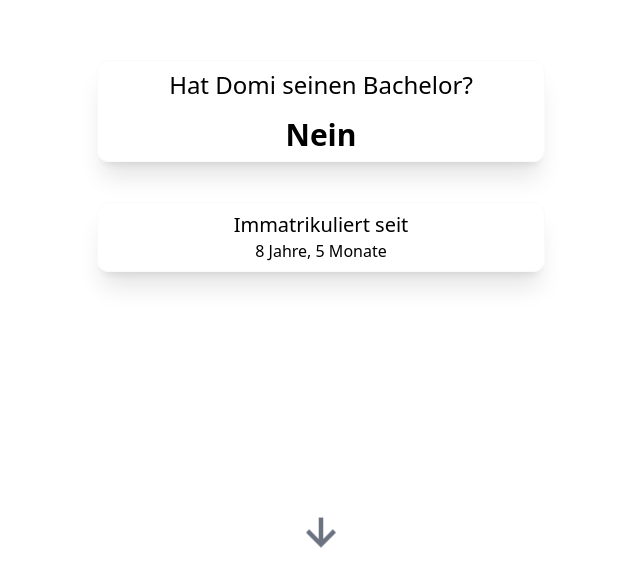
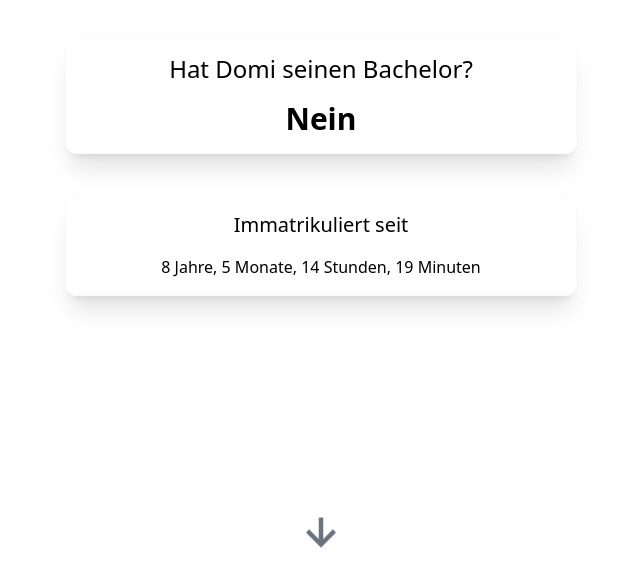
Before and after one commit to BaschtianXD/domibachelor, a React (Vite) app: page / in a window 1280 px wide. Shown: the part 234-800 px from the top of the page, without its empty margins (319-959 px from the left). Built offline with nearby package versions, Linux system fonts and the light colour scheme; what tailwindcss-safe-area would draw is missing.

Commit message:
chore: added seconds precision to timer

```diff
--- a/src/App.tsx
+++ b/src/App.tsx
@@ -1,15 +1,28 @@
 import moment from 'moment'
-import React, { ReactElement, useRef, useState } from 'react'
+import React, { ReactElement, useEffect, useRef, useState } from 'react'
 import Card from './components/Card'
 
 function App(): ReactElement {
   const [atTop, setAtTop] = useState(true)
+  const [now, setNow] = useState(moment())
+
+  useEffect(() => {
+    var timer = setInterval(() => {
+      setNow(moment())
+    }, 1000)
+    return () => {
+      clearInterval(timer)
+    }
+  })
 
   const start = moment([2013, 10, 1])
-  const now = moment()
+
   const yearDiff = now.diff(start, "year")
   const monthDiff = now.diff(start, "month") % 12
   const dayDiff = now.date() - start.date()
+  const hourDiff = now.diff(start, "hour") % 24
+  const minuteDiff = now.diff(start, "minute") % 60
+  const secondDiff = now.diff(start, "second") % 60
 
   const getDiff = () => {
     var res = ""
@@ -20,7 +33,7 @@ function App(): ReactElement {
     }
 
     if (monthDiff > 0) {
-      if (yearDiff > 0) {
+      if (res !== "") {
         res += ", "
       }
       if (monthDiff > 1) {
@@ -32,7 +45,7 @@ function App(): ReactElement {
     }
 
     if (dayDiff > 0) {
-      if (monthDiff > 0) {
+      if (res !== "") {
         res += ", "
       }
       if (dayDiff > 1) {
@@ -42,10 +55,42 @@ function App(): ReactElement {
       }
     }
 
+    if (hourDiff > 0) {
+      if (res !== "") {
+        res += ", "
+      }
+      if (hourDiff > 1) {
+        res += hourDiff + " Stunden"
+      } else {
+        res += hourDiff + " Stunde"
+      }
+    }
+
+    if (minuteDiff > 0) {
+      if (res !== "") {
+        res += ", "
+      }
+      if (minuteDiff > 1) {
+        res += minuteDiff + " Minuten"
+      } else {
+        res += minuteDiff + " Minute"
+      }
+    }
+
+    if (secondDiff > 0) {
+      if (res !== "") {
+        res += ", "
+      }
+      if (secondDiff > 1) {
+        res += secondDiff + " Sekunden"
+      } else {
+        res += secondDiff + " Sekunde"
+      }
+    }
+
+
+
     return res
-  }
-
-  const regler = () => {
   }
 
 
@@ -60,7 +105,7 @@ function App(): ReactElement {
         </Card>
         <Card>
           <h1 className='text-xl'>Immatrikuliert seit</h1>
-          <p>{getDiff()}</p>
+          <p className='mt-4'>{getDiff()}</p>
         </Card>
         {atTop ?
           <div className='fixed bottom-4 left-0 flex flex-row justify-center w-full max-h-10 animate-bounce opacity-100 transition-all duration-200'>
--- a/src/components/Card.tsx
+++ b/src/components/Card.tsx
@@ -6,7 +6,7 @@ interface ICardProps {
 
 function Card(props: PropsWithChildren<ICardProps>) {
   return (
-    <div className="border border-gray-50 rounded-xl shadow-xl flex flex-col justify-center text-center w-full py-2 md:max-w-md">
+    <div className="border border-gray-50 rounded-xl shadow-xl flex flex-col justify-center text-center w-full py-4 md:max-w-lg">
       {props.children}
     </div>
   )
```
